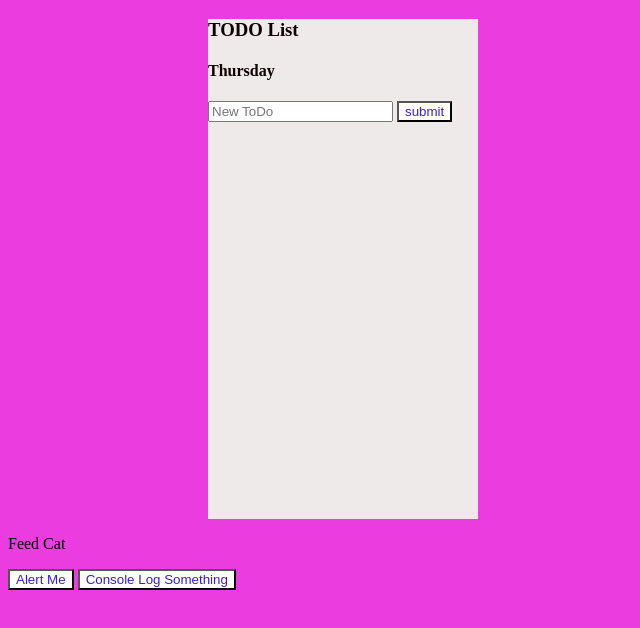
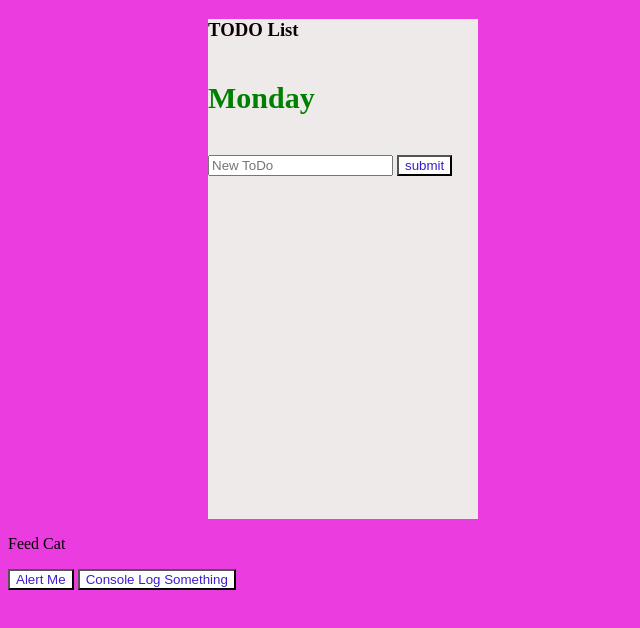
Before and after one commit to Silvia-Wachira/Changing-Dom-Elements, a plain HTML site: page index.html in a window 1280 px wide. Shown: the whole page, without its empty margins (0-640 px from the left). Drawn offline with Linux system fonts and the light colour scheme.

Commit message:
create a function

```diff
--- a/index.html
+++ b/index.html
@@ -29,7 +29,7 @@
                     <button class="btn" id="log">Console Log Something</button>
                 </div>
         </div>
-        <script src="assets/js/script.js"></script>
+        <script src="/js/script.js"></script>
     </div>
 </body>
 </html>
--- /dev/null
+++ b/js/script.js
@@ -0,0 +1,9 @@
+function updateWeekDay(weekday){
+    let h4 = document.querySelector('h4')
+    h4.textContent = weekday
+    h4.id = weekday.toLowerCase()
+    h4.className  = 'title'
+    h4.style.color = 'green'
+    h4.style.fontSize = '30px'
+}
+updateWeekDay('Monday')
```
